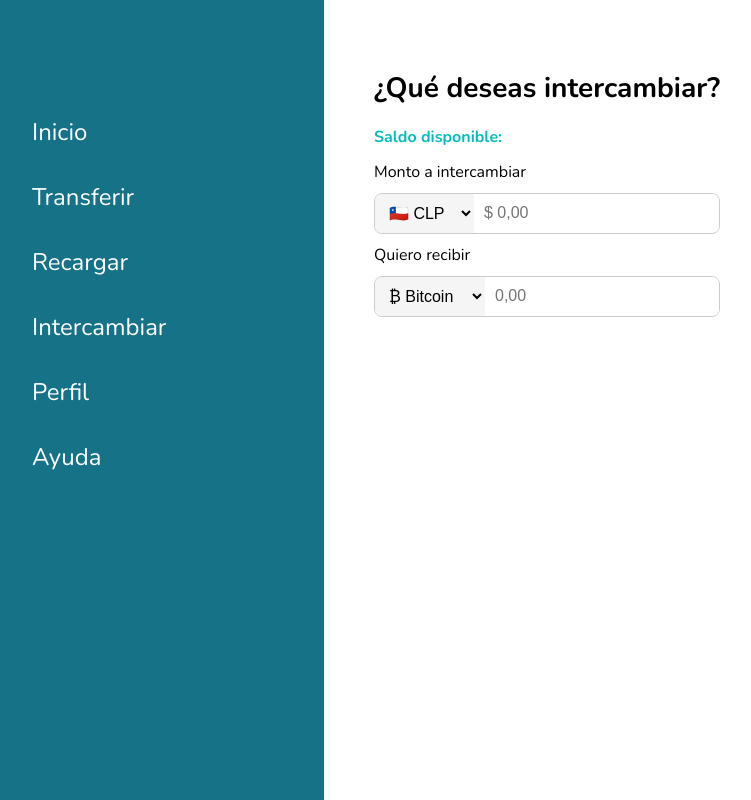
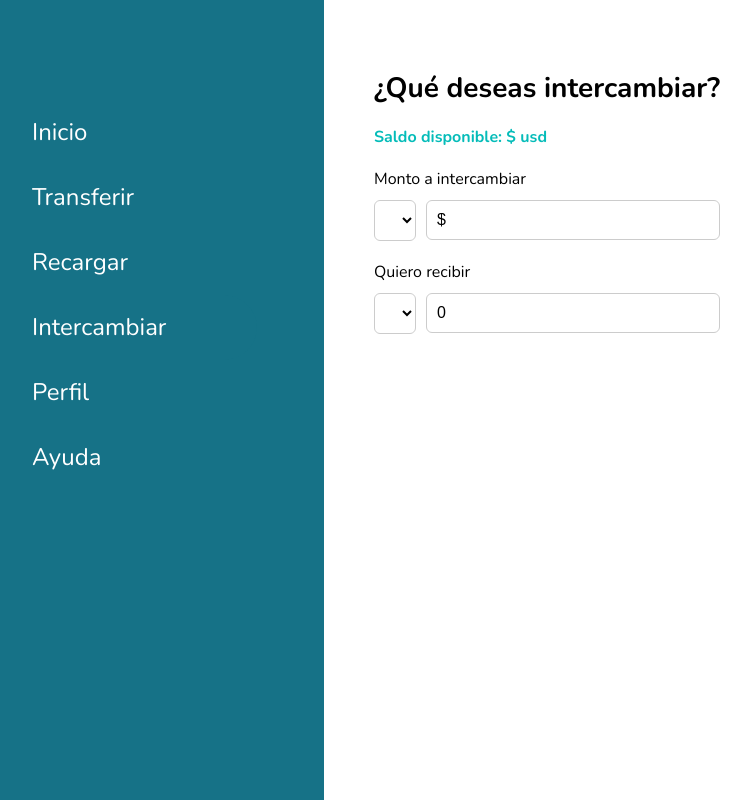
Before and after one commit to joedurand-hub/Vita-Wallet-Challenge, a React (Vite) app: page /intercambiar in a window 1280 px wide. Shown: the top 800 px of the page, without its empty margins (48-799 px from the left). Built offline with nearby package versions, Linux system fonts and the light colour scheme.

Commit message:
transactions in progress

```diff
--- a/src/components/ExchangeForm/ExchangeForm.jsx
+++ b/src/components/ExchangeForm/ExchangeForm.jsx
@@ -1,38 +1,80 @@
+/* eslint-disable no-unused-vars */
+/* eslint-disable react/prop-types */
 import { useState } from "react";
 import styles from "./exchange-form.module.css";
+import { useEffect } from "react";
 
-const ExchangeForm = () => {
-    const [amount, setAmount] = useState("");
-    const [receiveAmount, setReceiveAmount] = useState("");
+const ExchangeForm = ({ exchangeValues }) => {
+    const [currencyToBeExchanged, setCurrencyToBeExchanged] = useState('');
+    const [amountToBeExchanged, setAmountToBeExchanged] = useState('');
+
+    const [currencyToBeReceived, setCurrencyToBeReceived] = useState('');
+    const [amountToBeReceived, setAmountToBeReceived] = useState(0);
+
+    const newArrCoins = exchangeValues?.prices && Object.entries(exchangeValues?.prices).map(([coin, details]) => {
+        return { coin, ...details };
+    });
+
+    useEffect(() => {
+        if (!currencyToBeExchanged || !amountToBeExchanged || !currencyToBeReceived) {
+            return
+        }
+
+        const searchDataCotization = newArrCoins?.find((element) => element.coin === currencyToBeExchanged)
+        console.log({ searchDataCotization })
+
+        const searchCurrencyToReceive = newArrCoins?.find((element) => element.coin === currencyToBeReceived)
+        console.log({ searchCurrencyToReceive })
+
+        const calcCotization = () => {
+            const fee = searchDataCotization[currencyToBeExchanged + '_fee_send_external']
+            const exchangeRate = searchDataCotization[currencyToBeReceived]
+            const amountWithFee = amountToBeExchanged - fee
+            const total = amountWithFee * exchangeRate
+            return total.toFixed(2).replace(".", ",");
+        }
+        setAmountToBeReceived(calcCotization())
+    }, [currencyToBeExchanged, currencyToBeReceived, amountToBeExchanged, newArrCoins])
+
 
     return (
         <div className={styles.exchangeContainer}>
             <label>Monto a intercambiar</label>
             <div className={styles.inputGroup}>
-                <select className={styles.currencySelect}>
-                    <option value="clp">🇨🇱 CLP</option>
-                    <option value="usd">🇺🇸 USD</option>
+                <select
+                    onChange={(e) => setCurrencyToBeExchanged(e.target.value)}
+                    className={styles.currencySelect}
+                >
+                    {exchangeValues?.prices && Object.entries(exchangeValues.prices).map(([currency], index) => (
+                        <option key={index} value={currency}>{currency}</option>
+                    ))}
                 </select>
                 <input
                     type="text"
                     placeholder="$ 0,00"
-                    value={amount}
-                    onChange={(e) => setAmount(e.target.value)}
+                    value={`$ ${amountToBeExchanged}`}
+                    onChange={(e) => {
+                        const value = e.target.value.replace("$", "").trim();
+                        setAmountToBeExchanged(value);
+                    }}
                 />
             </div>
 
             <label>Quiero recibir</label>
             <div className={styles.inputGroup}>
-                <select className={styles.currencySelect}>
-                    <option value="btc">₿ Bitcoin</option>
-                    <option value="usdc">💲 USDC</option>
-                    <option value="usdt">💲 USDT</option>
+                <select
+                    onChange={(e) => setCurrencyToBeReceived(e.target.value)}
+                    className={styles.currencySelect}
+                >
+                    {exchangeValues?.prices && Object.entries(exchangeValues.prices).map(([currency], index) => (
+                        <option key={index} value={currency}>{currency}</option>
+                    ))}
                 </select>
                 <input
                     type="text"
                     placeholder="0,00"
-                    value={receiveAmount}
-                    onChange={(e) => setReceiveAmount(e.target.value)}
+                    value={amountToBeReceived}
+                    readOnly
                 />
             </div>
         </div>
--- a/src/components/ExchangeForm/exchange-form.module.css
+++ b/src/components/ExchangeForm/exchange-form.module.css
@@ -1,21 +1,23 @@
 .exchangeContainer {
     display: flex;
     flex-direction: column;
+    margin-top: 20px;
     gap: 10px;
     max-width: 350px;
   }
 
   .inputGroup {
+    margin-bottom: 10px;
     display: flex;
     align-items: center;
-    border: 1px solid #ccc;
-    border-radius: 8px;
     overflow: hidden;
   }
 
   .currencySelect {
-    border: none;
-    background: #f5f5f5;
+    border: 1px solid #ccc;
+    background: white;
+    border-radius: 6px;
+    margin-right: 10px;
     padding: 10px;
     font-size: 16px;
     cursor: pointer;
@@ -26,7 +28,8 @@
   }
 
   input {
-    border: none;
+    border-radius: 6px;
+    border: 1px solid #ccc;
     padding: 10px;
     font-size: 16px;
     flex: 1;
--- a/src/index.css
+++ b/src/index.css
@@ -23,3 +23,11 @@
   a {
     text-decoration: none;
   }
+
+  input[type=number]::-webkit-inner-spin-button,
+  input[type=number]::-webkit-outer-spin-button {
+  -webkit-appearance: none;
+  margin: 0;
+  }
+
+  input[type=number] { -moz-appearance:textfield; }
--- a/src/pages/Exchange.jsx
+++ b/src/pages/Exchange.jsx
@@ -5,13 +5,11 @@ import ExchangeForm from "../components/ExchangeForm/ExchangeForm"
 
 const Exchange = () => {
     const { userData, userPrices } = useContext(UserContext)
-    console.log(userData)
-    console.log(userPrices)
     return (
         <div style={{ padding: 50 }}>
             <h1 style={{ fontSize: 28 }}>¿Qué deseas intercambiar?</h1>
-            <h2 className={styles.available_balance}>Saldo disponible: </h2>
-            <ExchangeForm />
+            <h2 className={styles.available_balance}>Saldo disponible: $ {userData?.data.attributes.balances.usd} usd </h2>
+            <ExchangeForm exchangeValues={userPrices} />
         </div>
     )
 }
```
Also changed, not shown: src/pages/Home.jsx (+4 -4 lines).
